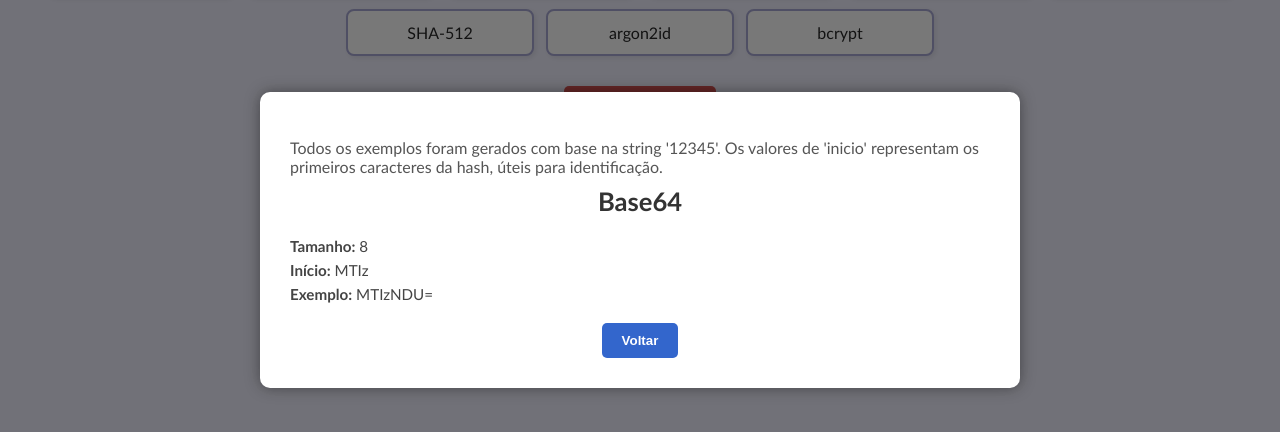
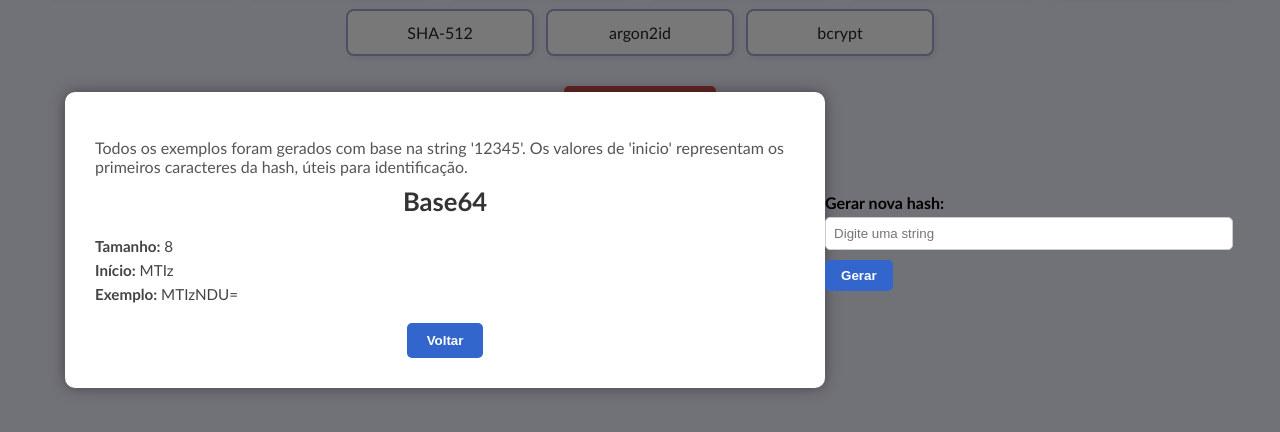
Before and after one commit to WilsonSanabio/Tipos-Hahs, a plain HTML site: page index.html in a window 1280 px wide. Both pictures are taken after a click on the element "Base64". Shown: the part 160-592 px from the top of the page. Drawn offline with Linux system fonts and the light colour scheme.

Commit message:
Add files via upload

```diff
--- a/estilo.css
+++ b/estilo.css
@@ -152,3 +152,37 @@
     font-size: 1em;
   }
 }
+
+.gerador-hash {
+  margin-top: 20px;
+}
+
+.gerador-hash input {
+  width: 100%;
+  padding: 8px;
+  margin-top: 5px;
+  margin-bottom: 10px;
+  border: 1px solid #ccc;
+  border-radius: 5px;
+}
+
+.gerador-hash button {
+  background-color: #3366cc;
+  color: white;
+  border: none;
+  padding: 8px 16px;
+  font-weight: bold;
+  cursor: pointer;
+  border-radius: 5px;
+}
+
+.gerador-hash button:hover {
+  background-color: #254b9c;
+}
+
+#resultadoHash {
+  margin-top: 10px;
+  font-size: 0.95em;
+  color: #333;
+  word-break: break-all;
+}
--- a/index.html
+++ b/index.html
@@ -20,6 +20,13 @@
         <button onclick="fecharCard()">Voltar</button>
       </div>
     </div>
+	<div class="gerador-hash">
+	  <label for="entradaTexto"><strong>Gerar nova hash:</strong></label>
+	  <input type="text" id="entradaTexto" placeholder="Digite uma string">
+	  <button onclick="gerarHash()">Gerar</button>
+	  <p id="resultadoHash"></p>
+	</div>
+
   </div>
 
   <div id="shutdown-button">
@@ -87,6 +94,39 @@
         .then(() => alert("Servidor encerrado. Você pode fechar esta aba."))
         .catch(() => alert("Erro ao tentar encerrar o servidor."));
     }
+
+	async function gerarHash() {
+	  const texto = document.getElementById('entradaTexto').value;
+	  const tipo = document.getElementById('tituloHash').textContent;
+
+	  if (!texto) return;
+
+	  const encoder = new TextEncoder();
+	  const data = encoder.encode(texto);
+
+	  let algoritmo;
+	  switch (tipo) {
+		case 'SHA-1':
+		  algoritmo = 'SHA-1';
+		  break;
+		case 'SHA-256':
+		  algoritmo = 'SHA-256';
+		  break;
+		case 'SHA-512':
+		  algoritmo = 'SHA-512';
+		  break;
+		default:
+		  document.getElementById('resultadoHash').textContent = 'Este tipo de hash requer biblioteca externa.';
+		  return;
+	  }
+
+	  const hashBuffer = await crypto.subtle.digest(algoritmo, data);
+	  const hashArray = Array.from(new Uint8Array(hashBuffer));
+	  const hashHex = hashArray.map(b => b.toString(16).padStart(2, '0')).join('');
+
+	  document.getElementById('resultadoHash').textContent = `Hash gerada (${algoritmo}): ${hashHex}`;
+	}
+
   </script>
 </body>
 </html>
```
